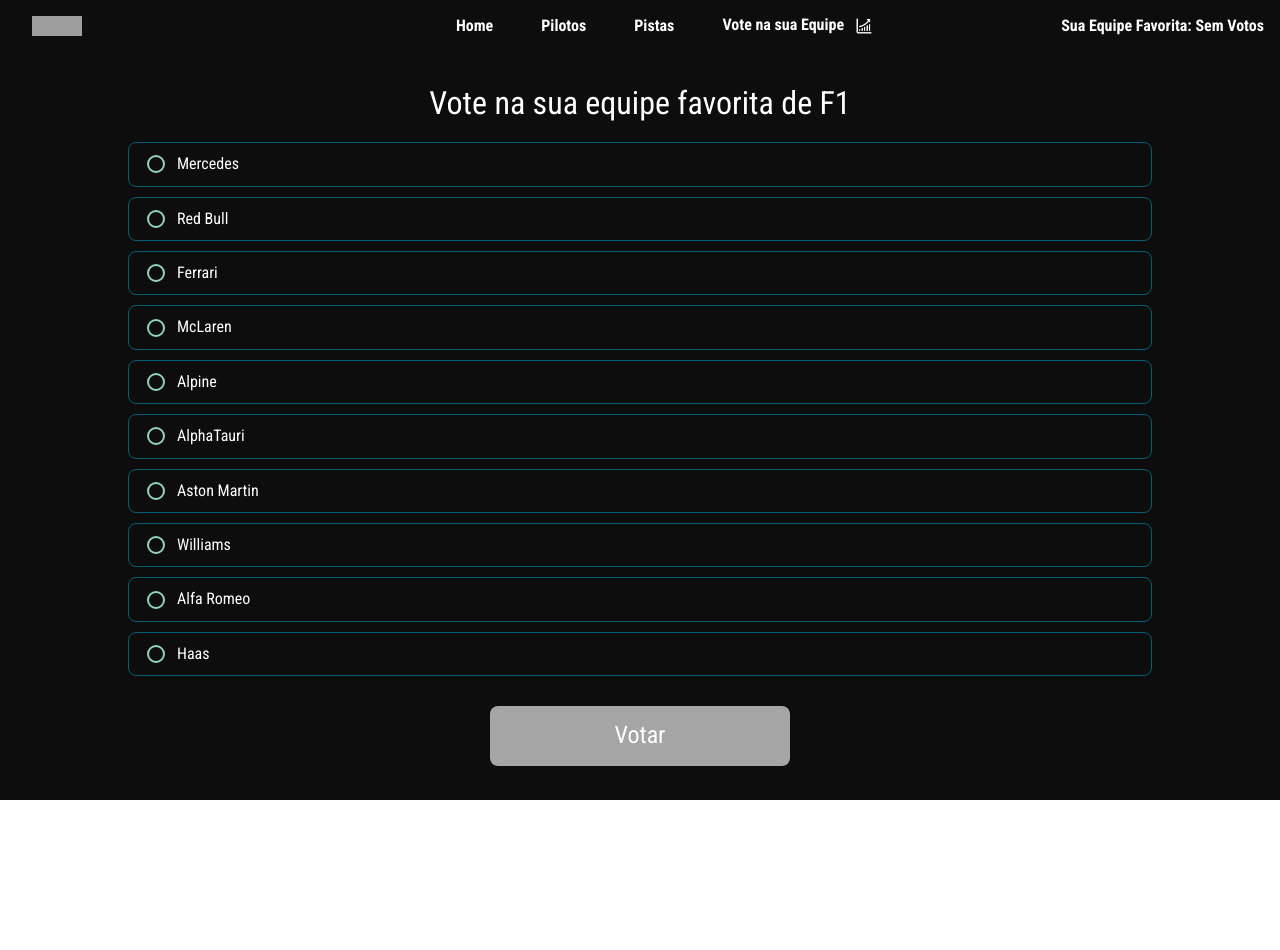
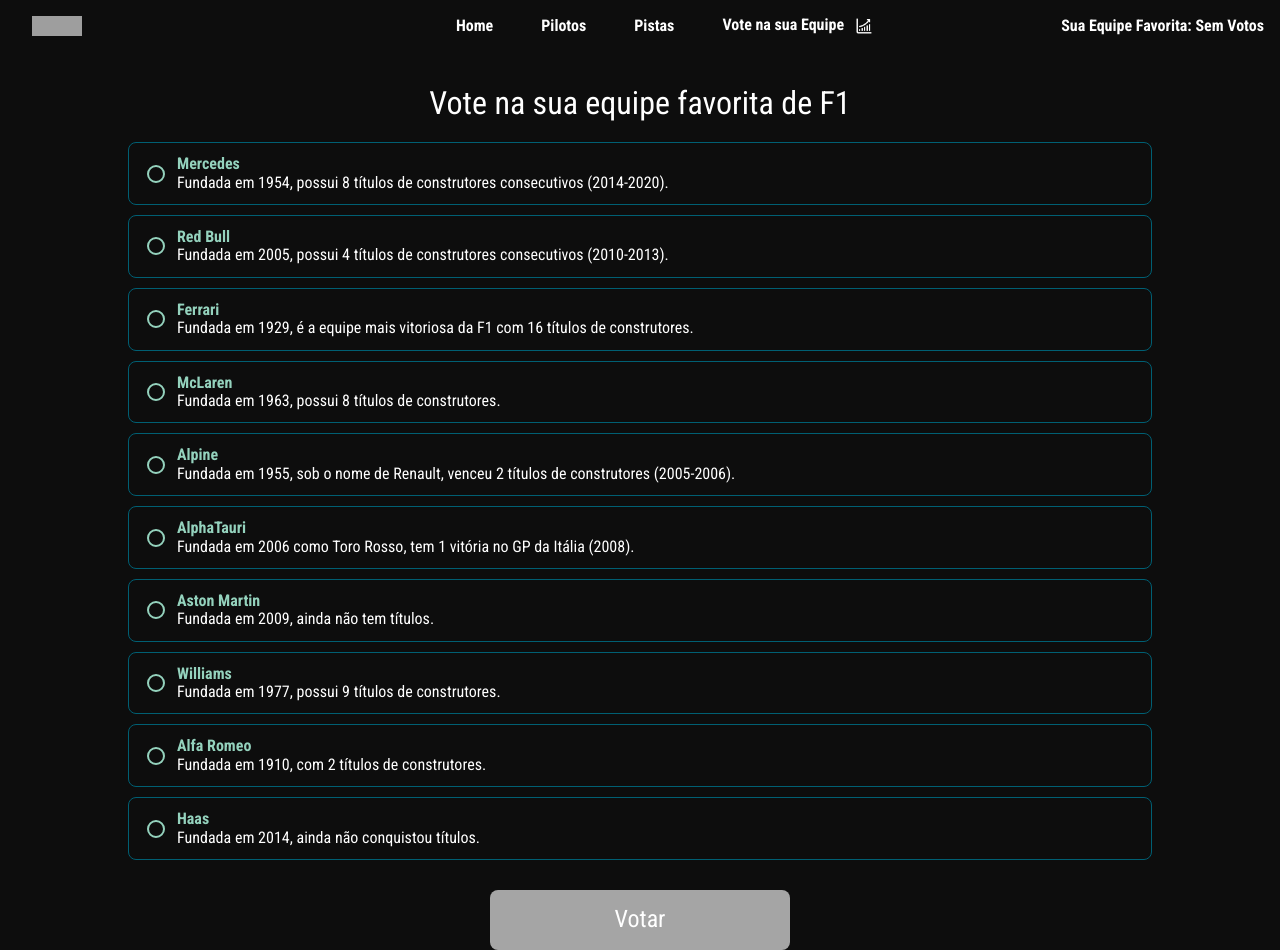
Before and after one commit to jeansillva/F1, a React (Vite) app: page /vote-na-sua-equipe in a window 1280 px wide. Before the commit the page ends 800 px from the top, so only its background shows below. Built offline with nearby package versions, Linux system fonts and the light colour scheme; grey boxes are pictures that could not be loaded.

Commit message:
Adição de descrição de equipe
Adicionada descrição de cada equipe na página de seleção de equipe favorita

```diff
--- a/src/pages/VoteNaSuaEquipe.jsx
+++ b/src/pages/VoteNaSuaEquipe.jsx
@@ -3,16 +3,16 @@
 import styles from './VoteNaSuaEquipe.module.css';
 
 const teams = [
-  'Mercedes',
-  'Red Bull',
-  'Ferrari',
-  'McLaren',
-  'Alpine',
-  'AlphaTauri',
-  'Aston Martin',
-  'Williams',
-  'Alfa Romeo',
-  'Haas'
+  { name: 'Mercedes', description: 'Fundada em 1954, possui 8 títulos de construtores consecutivos (2014-2020).' },
+  { name: 'Red Bull', description: 'Fundada em 2005, possui 4 títulos de construtores consecutivos (2010-2013).' },
+  { name: 'Ferrari', description: 'Fundada em 1929, é a equipe mais vitoriosa da F1 com 16 títulos de construtores.' },
+  { name: 'McLaren', description: 'Fundada em 1963, possui 8 títulos de construtores.' },
+  { name: 'Alpine', description: 'Fundada em 1955, sob o nome de Renault, venceu 2 títulos de construtores (2005-2006).' },
+  { name: 'AlphaTauri', description: 'Fundada em 2006 como Toro Rosso, tem 1 vitória no GP da Itália (2008).' },
+  { name: 'Aston Martin', description: 'Fundada em 2009, ainda não tem títulos.' },
+  { name: 'Williams', description: 'Fundada em 1977, possui 9 títulos de construtores.' },
+  { name: 'Alfa Romeo', description: 'Fundada em 1910, com 2 títulos de construtores.' },
+  { name: 'Haas', description: 'Fundada em 2014, ainda não conquistou títulos.' }
 ];
 
 const VoteNaSuaEquipe = () => {
@@ -28,15 +28,18 @@
       <h1>Vote na sua equipe favorita de F1</h1>
       <div className={styles.teams}>
         {teams.map((team) => (
-          <label key={team} className={styles.teamOption}>
+          <label key={team.name} className={styles.teamOption}>
             <input
               type="radio"
               name="team"
-              value={team}
-              checked={selectedTeam === team}
+              value={team.name}
+              checked={selectedTeam === team.name}
               onChange={(e) => setSelectedTeam(e.target.value)}
             />
-            {team}
+            <div>
+              <strong className={styles.teamName}>{team.name}</strong>
+              <p>{team.description}</p>
+            </div>
           </label>
         ))}
       </div>
--- a/src/pages/VoteNaSuaEquipe.module.css
+++ b/src/pages/VoteNaSuaEquipe.module.css
@@ -45,6 +45,10 @@
     transform: scale(1.05);
 }
 
+.teamName {
+    color: var(--color-accent);
+}
+
 input[type="radio"] {
     appearance: none;
     width: 18px;
```
